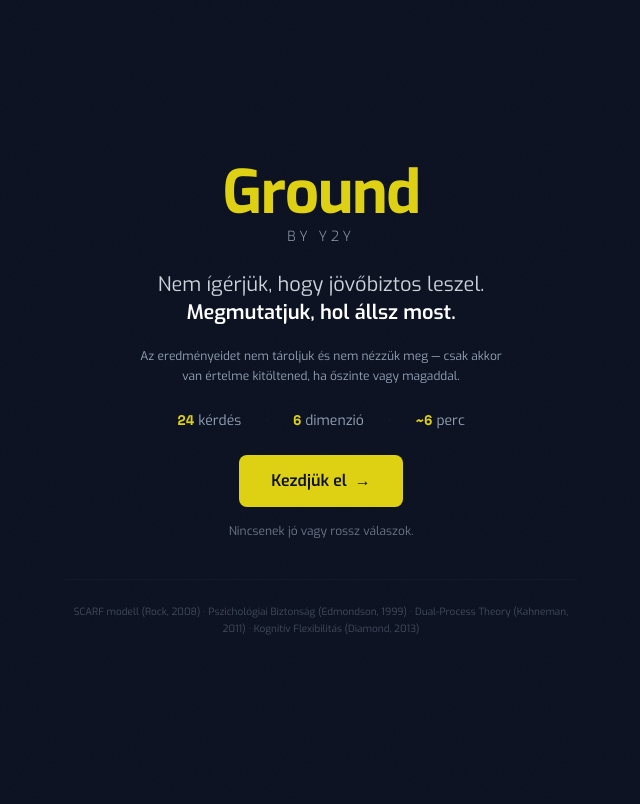
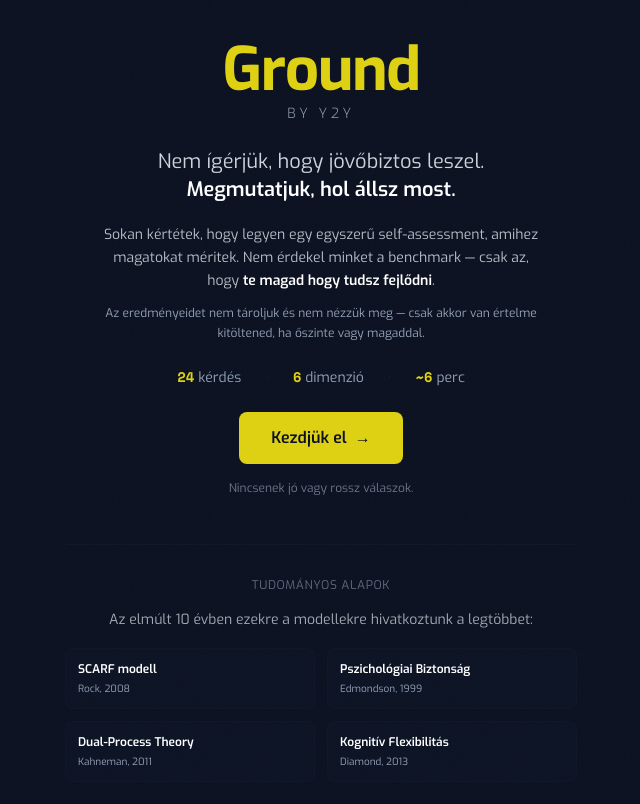
Before and after one commit to dorkaY2Y/ground-y2y-leadership-index, a React (Vite) app: page / in a window 1280 px wide. Shown: the top 804 px of the page, without its empty margins (319-959 px from the left). Built offline with nearby package versions, Linux system fonts and the light colour scheme; no server answers; the HTML template or start-up script is replaced by a standard one.

Commit message:
Add self-assessment philosophy and prominent scientific models section

```diff
--- a/src/components/IntroScreen.tsx
+++ b/src/components/IntroScreen.tsx
@@ -23,10 +23,16 @@ export default function IntroScreen({ onStart }: IntroScreenProps) {
           <span className="font-semibold text-white">Megmutatjuk, hol állsz most.</span>
         </p>
 
-        {/* Privacy note */}
-        <p className="text-xs text-ground-muted mb-6 leading-relaxed max-w-sm mx-auto">
-          Az eredményeidet nem tároljuk és nem nézzük meg — csak akkor van értelme kitöltened, ha őszinte vagy magaddal.
-        </p>
+        {/* Self-assessment philosophy */}
+        <div className="mb-6 max-w-md mx-auto">
+          <p className="text-sm text-ground-text/80 leading-relaxed mb-3">
+            Sokan kértétek, hogy legyen egy egyszerű self-assessment, amihez magatokat méritek.
+            Nem érdekel minket a benchmark — csak az, hogy <span className="font-semibold text-white">te magad hogy tudsz fejlődni</span>.
+          </p>
+          <p className="text-xs text-ground-muted leading-relaxed">
+            Az eredményeidet nem tároljuk és nem nézzük meg — csak akkor van értelme kitöltened, ha őszinte vagy magaddal.
+          </p>
+        </div>
 
         {/* Stats line */}
         <div className="flex items-center justify-center gap-4 sm:gap-6 mb-6 text-ground-muted text-sm">
@@ -52,11 +58,32 @@ export default function IntroScreen({ onStart }: IntroScreenProps) {
           Nincsenek jó vagy rossz válaszok.
         </p>
 
-        {/* Science line */}
-        <div className="mt-10 pt-6 border-t border-ground-border/30">
-          <p className="text-[10px] text-ground-muted/40 leading-relaxed">
-            SCARF modell (Rock, 2008) · Pszichológiai Biztonság (Edmondson, 1999) · Dual-Process Theory (Kahneman, 2011) · Kognitív Flexibilitás (Diamond, 2013)
+        {/* Scientific foundation */}
+        <div className="mt-12 pt-8 border-t border-ground-border/30">
+          <p className="text-xs text-ground-muted/60 uppercase tracking-wider mb-4">
+            Tudományos alapok
           </p>
+          <p className="text-sm text-ground-text/70 leading-relaxed mb-4 max-w-md mx-auto">
+            Az elmúlt 10 évben ezekre a modellekre hivatkoztunk a legtöbbet:
+          </p>
+          <div className="grid grid-cols-1 sm:grid-cols-2 gap-3 max-w-lg mx-auto text-left">
+            <div className="bg-ground-card/30 border border-ground-border/20 rounded-lg p-3">
+              <p className="text-xs font-semibold text-white mb-1">SCARF modell</p>
+              <p className="text-[10px] text-ground-muted">Rock, 2008</p>
+            </div>
+            <div className="bg-ground-card/30 border border-ground-border/20 rounded-lg p-3">
+              <p className="text-xs font-semibold text-white mb-1">Pszichológiai Biztonság</p>
+              <p className="text-[10px] text-ground-muted">Edmondson, 1999</p>
+            </div>
+            <div className="bg-ground-card/30 border border-ground-border/20 rounded-lg p-3">
+              <p className="text-xs font-semibold text-white mb-1">Dual-Process Theory</p>
+              <p className="text-[10px] text-ground-muted">Kahneman, 2011</p>
+            </div>
+            <div className="bg-ground-card/30 border border-ground-border/20 rounded-lg p-3">
+              <p className="text-xs font-semibold text-white mb-1">Kognitív Flexibilitás</p>
+              <p className="text-[10px] text-ground-muted">Diamond, 2013</p>
+            </div>
+          </div>
         </div>
       </div>
     </div>
```
